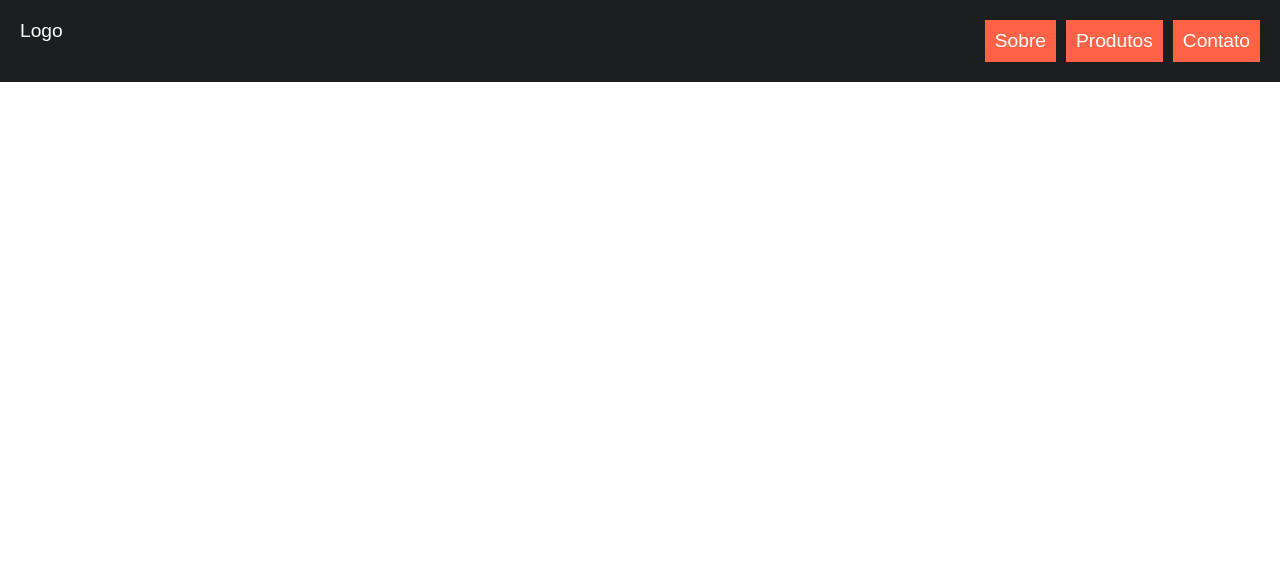
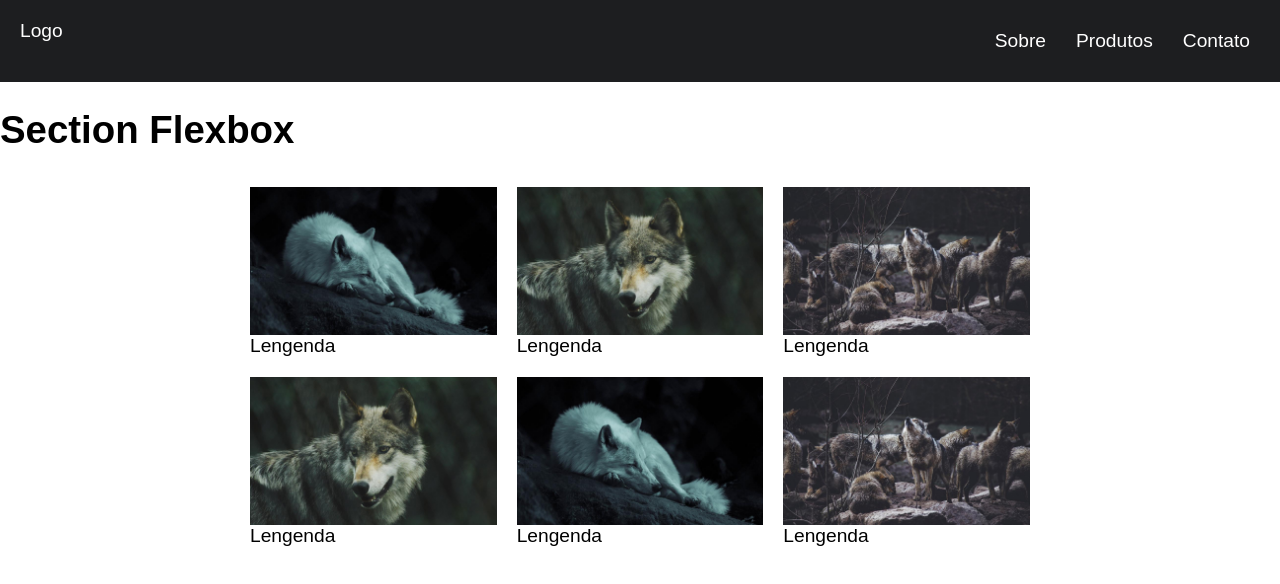
Before and after one commit to 41RDG6BR/Grid-Layout-e-Flexbox, a plain HTML site: page index.html in a window 1280 px wide. Drawn offline with Linux system fonts and the light colour scheme.

Commit message:
css flexbox 1

```diff
--- a/index.html
+++ b/index.html
@@ -18,5 +18,34 @@
             </ul>
         </nav>
     </header>
+
+    <h1>Section Flexbox</h1>
+
+    <section class="flex">
+        <div>
+            <img src="./img/lobo1.jpg">
+            <p>Lengenda</p>
+        </div>
+        <div>
+            <img src="./img/lobo2.jpg">
+            <p>Lengenda</p>
+        </div>
+        <div>
+            <img src="./img/lobo3.jpg">
+            <p>Lengenda</p>
+        </div>
+        <div>
+            <img src="./img/lobo2.jpg">
+            <p>Lengenda</p>
+        </div>
+        <div>
+            <img src="./img/lobo1.jpg">
+            <p>Lengenda</p>
+        </div>
+        <div>
+            <img src="./img/lobo3.jpg">
+            <p>Lengenda</p>
+        </div>
+    </section>
 </body>
 </html>
--- a/style.css
+++ b/style.css
@@ -12,6 +12,17 @@ p {
 a {
     text-decoration: none;
     color: white;
+}
+
+.h1 {
+    text-align: center;
+    margin-top: 100px;
+}
+
+/* Imagem responsiva */
+img {
+    max-width: 100%;
+    display: block;
 }
 
 .header {
@@ -32,5 +43,18 @@ a {
 .menu li a {
     display: block;
     padding: 10px;
-    background: tomato;
 }
+
+/* CSS FLEXBOX 1 */
+
+.flex {
+    display: flex;
+    flex-wrap: wrap;
+    max-width: 800px;
+    margin: 0 auto;
+}
+
+.flex > div {
+    flex: 1 1 200px;
+    margin: 10px;
+}
```
Also changed, not shown: img/lobo1.jpg (added), img/lobo2.jpg (added), img/lobo3.jpg (added), img/lobo4.jpg (added).
